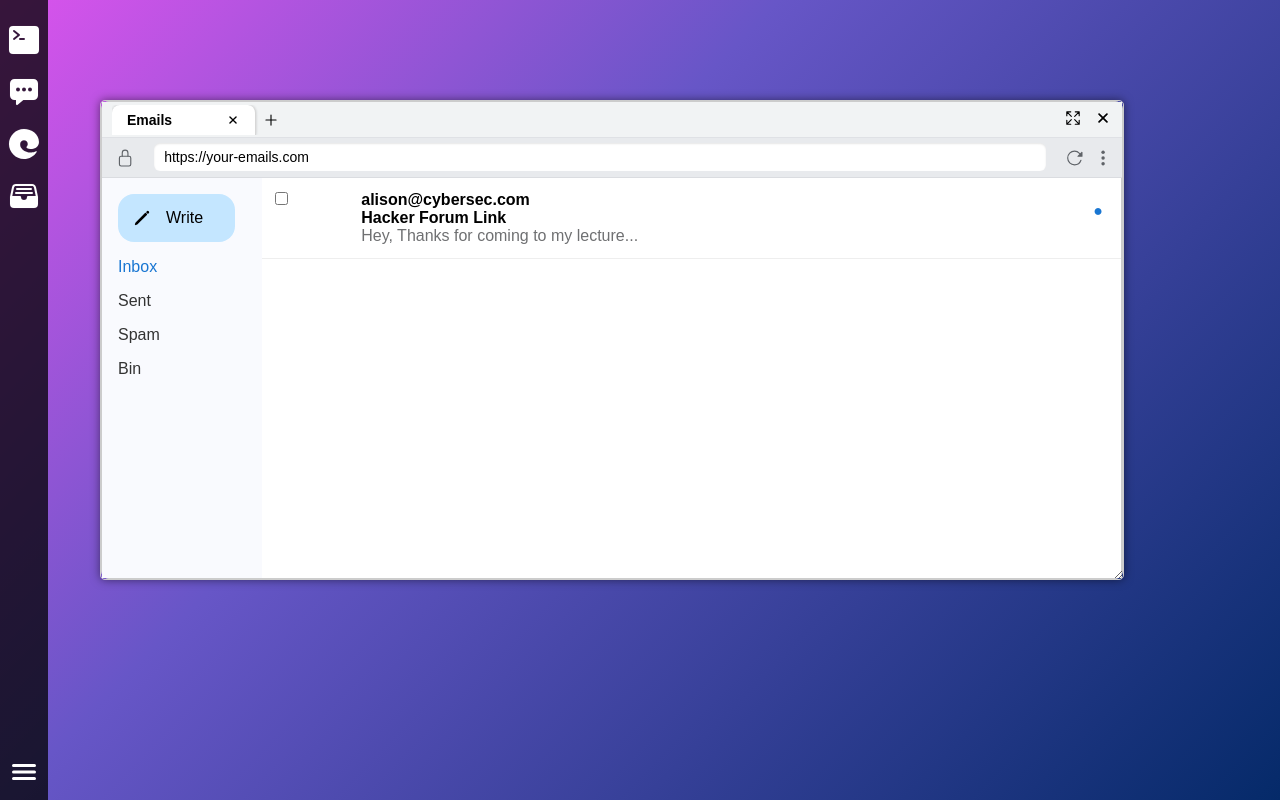
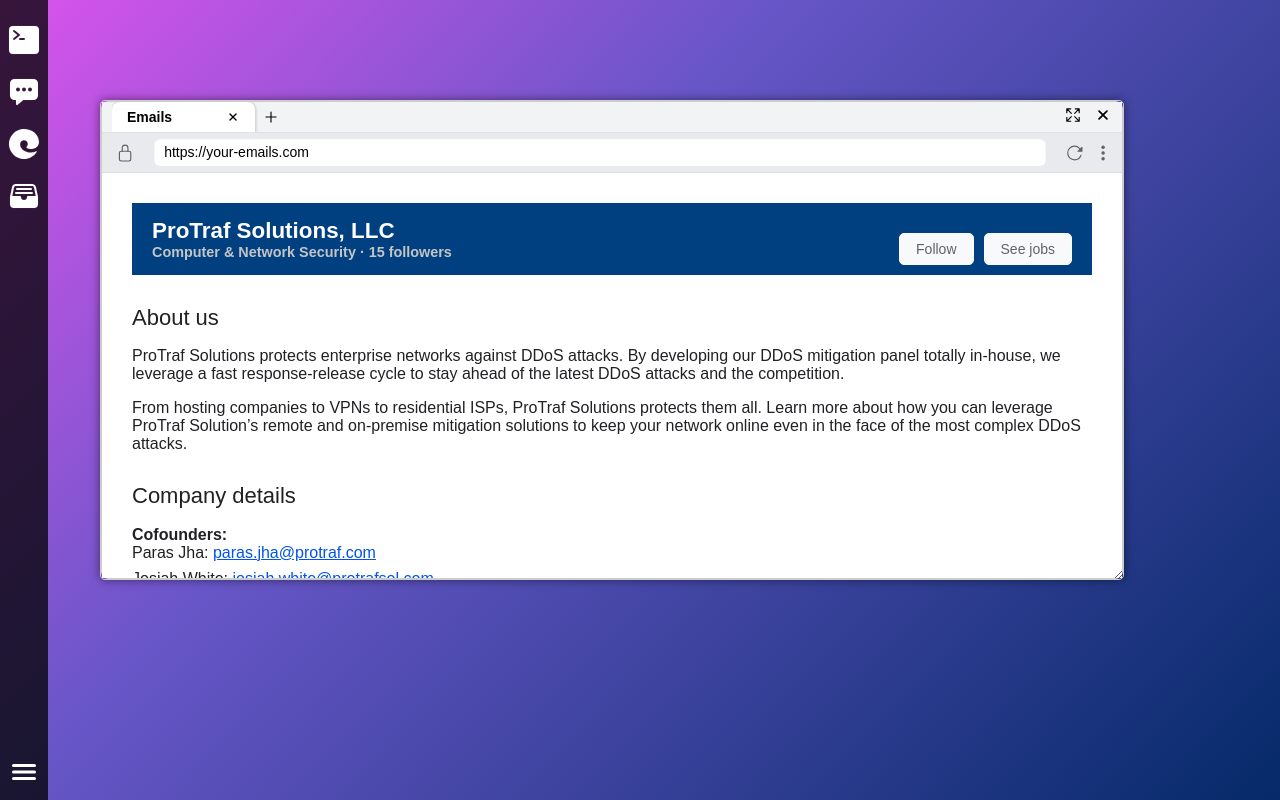
Before and after one commit to sarahatkins/cybersec-info-web, a React (Vite) app in the folder frontend/: page / in a window 1280 px wide. Built offline with nearby package versions, Linux system fonts and the light colour scheme.

Commit message:
finished game master and protraf solutions

```diff
--- a/frontend/src/components/GameMaster.tsx
+++ b/frontend/src/components/GameMaster.tsx
@@ -187,7 +187,6 @@
         );
         setTimeout(() => {
           pushChatMessage("Boss", "Check your email. It's important.");
-          pushChatMessage("Boss", "Message back ASAP.");
           setGameStage(5);
         }, 1500);
         break;
@@ -371,7 +370,7 @@
       case 10:
         pushChatMessage(
           "Researchers",
-          "We found an IP address. It's is linked to someone named Josiah White."
+          "We found an IP address. It's is linked to someone named Josiah White. You should email him."
         );
         break;
       case 11:
@@ -379,7 +378,7 @@
         const josiahEmailIndex = game_emails.findIndex(
           (e) =>
             e.sender === PLAYER_EMAIL &&
-            e.receiver === "josiahwhite@protrafsol.com"
+            e.receiver === "josiah.white@protrafsol.com"
         );
         pushEmailThread(
           josiahEmailIndex,
@@ -421,7 +420,7 @@
         }, 3000);
 
         break;
-      case 13:
+      case 14:
         // End screen
         // Epilogue
 
--- a/frontend/src/components/db.tsx
+++ b/frontend/src/components/db.tsx
@@ -3,12 +3,14 @@
 import HomeSite from "../pages/Web/WebContentPages/Home";
 import NewsSite from "../pages/Web/WebContentPages/News/News";
 import NotFound from "../pages/Web/WebContentPages/NotFound";
+import ProTraf from "../pages/Web/WebContentPages/ProTraf";
 
 export const websiteMap: Record<string, React.FC> = {
   "https://home.com": HomeSite,
   "https://hackerforum.com": HackerForum,
   "https://your-emails.com": EmailSite,
   "https://global-news.com": NewsSite,
+  "https://protraf-solutions.com": ProTraf,
   "https://unknown-address.com": NotFound,
 };
 
--- a/frontend/src/pages/Chatroom/ChatView.tsx
+++ b/frontend/src/pages/Chatroom/ChatView.tsx
@@ -81,32 +81,40 @@
   );
 };
 
-export function handleReplyStaging(to_id: number, reply: string, gameStage: number, setGameStage: any) {
+export function handleReplyStaging(
+  to_id: number,
+  reply: string,
+  gameStage: number,
+  setGameStage: any
+) {
   const find_user = game_chat_users.find((e) => e.id === to_id)?.name;
   // Now handle game transitions based on logic
-  console.log('hey', find_user)
-  if (
-    find_user === "Researchers" &&
-    gameStage === 2 &&
-    reply.toLocaleLowerCase().includes("yes")
-  ) {
-    setGameStage(3);
-  }
-
-  if (
-    find_user === "Researchers" &&
-    gameStage === 3
-    // && reply.toLocaleLowerCase().includes("yes")
-  ) {
-    setGameStage(4);
-  }
+  console.log(reply);
+  if (!find_user) return;
 
   if (
     find_user === "Boss" &&
-    gameStage === 5
-    // && reply.toLocaleLowerCase().includes("yes")
+    gameStage === 13 &&
+    reply.toLocaleLowerCase().includes("paras") &&
+    reply.toLocaleLowerCase().includes("josiah")
   ) {
-    setGameStage(6);
+    return;
+  }
+
+  const stageTransitions: Record<string, Record<number, number>> = {
+    Researchers: {
+      2: 3,
+      3: 4,
+      // 5: 6, - news
+      6: 7,
+      11: 12,
+      12: 13,
+    },
+  };
+
+  const nextStage = stageTransitions[find_user]?.[gameStage];
+  if (nextStage !== undefined) {
+    setGameStage(nextStage);
   }
 }
 
--- a/frontend/src/pages/Terminal.tsx
+++ b/frontend/src/pages/Terminal.tsx
@@ -100,7 +100,7 @@
       cmd === "./alaskan-security-camera-dvr --mode infectionLogs"
     ) {
       const logs = commands[cmd as CommandKey]();
-      await simulateLogOutput(logs, cmd);
+      await simulateLogOutput(logs);
     } else if (isCommandKey(cmd)) {
       setLines((prev) => [...prev, ...commands[cmd](), ""]);
     } else {
@@ -112,7 +112,7 @@
     }
   };
 
-  const simulateLogOutput = async (logs: string[], cmd: string) => {
+  const simulateLogOutput = async (logs: string[]) => {
     const loadingMessages = [
       "[*] Establishing secure session...",
       "[*] Checking credentials...",
--- a/frontend/src/pages/Web/WebContentPages/EmailSite/Email.tsx
+++ b/frontend/src/pages/Web/WebContentPages/EmailSite/Email.tsx
@@ -126,17 +126,26 @@
 ) {
   addReplyToEmail(email.id, reply);
 
-  // Now handle game transitions based on logic
-  if (email.sender === "alison@cybersec.com" && gameStage === 0) {
-    setGameStage(1);
-  }
+  // Define stage transitions based on sender and current stage
+  const stageTransitions: Record<string, Record<number, number>> = {
+    "alison@cybersec.com": {
+      0: 1,
+      1: 2,
+    },
+    "backconnect@backconnect.com": {
+      7: 8,
+    },
+    "paras.jha@protraf.com": {
+      8: 9,
+    },
+    "josiahwhite@protraf.com": {
+      10: 11,
+    },
+  };
 
-  if (
-    email.sender === "alison@cybersec.com" &&
-    gameStage === 1
-    // &&reply.body.includes("honey pot")
-  ) {
-    setGameStage(2);
+  const nextStage = stageTransitions[email.sender]?.[gameStage];
+  if (nextStage !== undefined) {
+    setGameStage(nextStage);
   }
 }
 
--- a/frontend/src/pages/Web/WebContentPages/News/News.tsx
+++ b/frontend/src/pages/Web/WebContentPages/News/News.tsx
@@ -1,9 +1,11 @@
-import React, { useState } from "react";
+import React, { useEffect, useState } from "react";
 import "./News.css";
 import { type NewsPostInterface, newsPosts } from "../../../../components/db";
 import ArticleDetail from "./Article";
+import { useGame } from "../../../../context/GameContext";
 
 const NewsSite: React.FC = () => {
+  const {gameStage, setGameStage} = useGame();
   const [showArticle, setShowArticle] = useState<boolean>(false);
   const [specificArticle, setSpecificArticle] = useState<NewsPostInterface>();
 
@@ -18,6 +20,10 @@
     setSpecificArticle(article);
     setShowArticle(true);
   }
+
+  useEffect(() => {
+    specificArticle && handleArticleStaging(specificArticle, gameStage, setGameStage);
+  }, [specificArticle])
 
   return showArticle && specificArticle ? <ArticleDetail article={specificArticle} onBack={handleBack} /> : (
     <div className="app-container">
@@ -50,10 +56,10 @@
         <aside className="sidebar">
           <h3>Trending</h3>
           <ul>
-            <li><a href="#">Election Results Announced</a></li>
-            <li><a href="#">Stock Market Update</a></li>
-            <li><a href="#">Weather Alert: Storm Incoming</a></li>
-            <li><a href="#">Interview: Famous Aussie Actor</a></li>
+            <li><a href="#">CyberSecurity Trends</a></li>
+            <li><a href="#">A New Threat on the Horizons</a></li>
+            <li><a href="#">Weather Alert: DDoS Incoming</a></li>
+            <li><a href="#">A Hackers Worst Nightmare</a></li>
           </ul>
         </aside>
       </div>
@@ -65,4 +71,18 @@
   );
 };
 
+export function handleArticleStaging(
+  article: NewsPostInterface,
+  gameStage: number,
+  setGameStage: any
+) {
+  if (
+    article.title === "Massive DDoS Attack Knocks Cyber Journalist Brian Krebs Offline" &&
+    gameStage === 5
+    // &&reply.body.includes("honey pot")
+  ) {
+    setGameStage(6);
+  }
+}
+
 export default NewsSite;
--- /dev/null
+++ b/frontend/src/pages/Web/WebContentPages/ProTraf.css
@@ -0,0 +1,55 @@
+.protraf-container {
+  background: #fff;
+  padding: 30px;
+  border-radius: 10px;
+  font-family: Arial, sans-serif;
+}
+
+.header {
+  display: flex;
+  justify-content: space-between;
+  align-items: center;
+}
+
+.logo {
+  display: flex;
+  align-items: center;
+}
+
+.logo img {
+  width: 64px;
+  margin-right: 15px;
+}
+
+.company-name {
+  font-size: 1.4rem;
+  font-weight: bold;
+}
+
+.tagline {
+  font-size: 0.9rem;
+  color: #c4c4c4;
+}
+
+.buttons button {
+  padding: 8px 16px;
+  border-radius: 5px;
+  cursor: not-allowed;
+}
+
+.section {
+  margin-top: 30px;
+}
+
+.section h3 {
+  margin-bottom: 10px;
+}
+
+.company-details ul {
+  list-style: none;
+  padding: 0;
+}
+
+.company-details li {
+  margin-bottom: 8px;
+}
--- a/frontend/src/pages/Web/WebContentPages/ProTraf.tsx
+++ b/frontend/src/pages/Web/WebContentPages/ProTraf.tsx
@@ -0,0 +1,67 @@
+import React from "react";
+import "./ProTraf.css";
+
+const ProTraf: React.FC = () => {
+  return (
+    <div className="protraf-container">
+      <div className="header">
+        <div className="logo">
+          <div>
+            <div className="company-name">ProTraf Solutions, LLC</div>
+            <div className="tagline">
+              Computer & Network Security · 15 followers
+            </div>
+          </div>
+        </div>
+        <div className="buttons">
+          <button className="follow-btn">Follow</button>
+          <button className="jobs-btn">See jobs</button>
+        </div>
+      </div>
+
+      <div className="section">
+        <h3>About us</h3>
+        <p>
+          ProTraf Solutions protects enterprise networks against DDoS attacks.
+          By developing our DDoS mitigation panel totally in-house, we leverage
+          a fast response-release cycle to stay ahead of the latest DDoS attacks
+          and the competition.
+        </p>
+        <p>
+          From hosting companies to VPNs to residential ISPs, ProTraf Solutions
+          protects them all. Learn more about how you can leverage ProTraf
+          Solution’s remote and on-premise mitigation solutions to keep your
+          network online even in the face of the most complex DDoS attacks.
+        </p>
+      </div>
+
+      <div className="section company-details">
+        <h3>Company details</h3>
+        <ul>
+          <li>
+            <strong>Cofounders:</strong>
+            <ul>
+              <li>
+                Paras Jha:{" "}
+                <a href="mailto:paras.jha@protraf.com">paras.jha@protraf.com</a>
+              </li>
+              <li>
+                Josiah White:{" "}
+                <a href="mailto:josiah.white@protrafsol.com">
+                  josiah.white@protrafsol.com
+                </a>
+              </li>
+            </ul>
+          </li>
+          <li>
+            <strong>Year founded:</strong> 2015
+          </li>
+          <li>
+            <strong>Company type:</strong> Privately Held
+          </li>
+        </ul>
+      </div>
+    </div>
+  );
+};
+export default ProTraf;
--- a/frontend/src/pages/Web/Window.tsx
+++ b/frontend/src/pages/Web/Window.tsx
@@ -15,7 +15,7 @@
 import { websiteMap } from "../../components/db";
 import EmailSite from "./WebContentPages/EmailSite/EmailSite";
 import { useGame } from "../../context/GameContext";
-import HackerForum from "./WebContentPages/HackerForum/HackerForum";
+import ProTraf from "./WebContentPages/ProTraf";
 
 interface WindowProps {
   isOpen: boolean;
@@ -36,7 +36,7 @@
       id: 0,
       url: "https://your-emails.com",
       title: "Emails",
-      Component: EmailSite,
+      Component: ProTraf,
     },
   ]);
   const [activeTabId, setActiveTabId] = useState(0);
@@ -87,8 +87,6 @@
       title: title.charAt(0).toUpperCase() + title.slice(1),
       Component,
     };
-
-    console.log("HELLOOOO", title);
 
     if (title === "hackerforum" && gameStage < 3) {
       console.log("Woah");
```
Also changed, not shown: frontend/src/pages/Web/WebContentPages/LiteSpeed.tsx (deleted).
